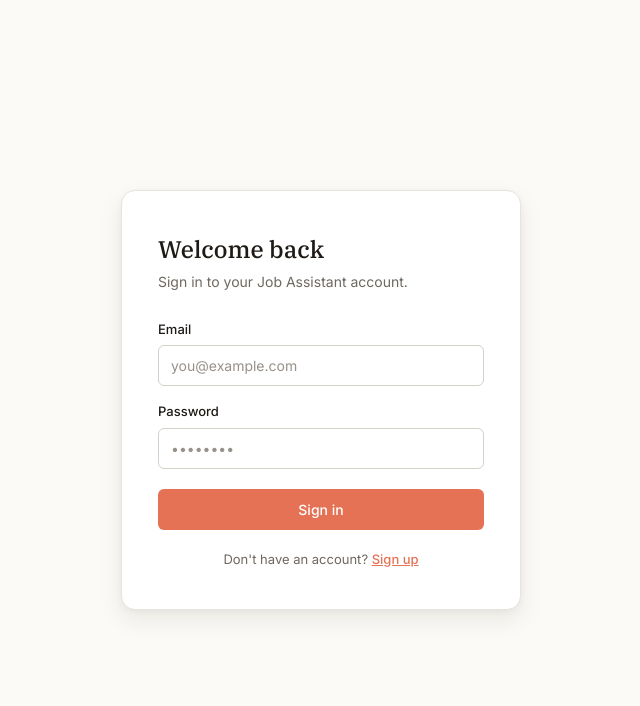
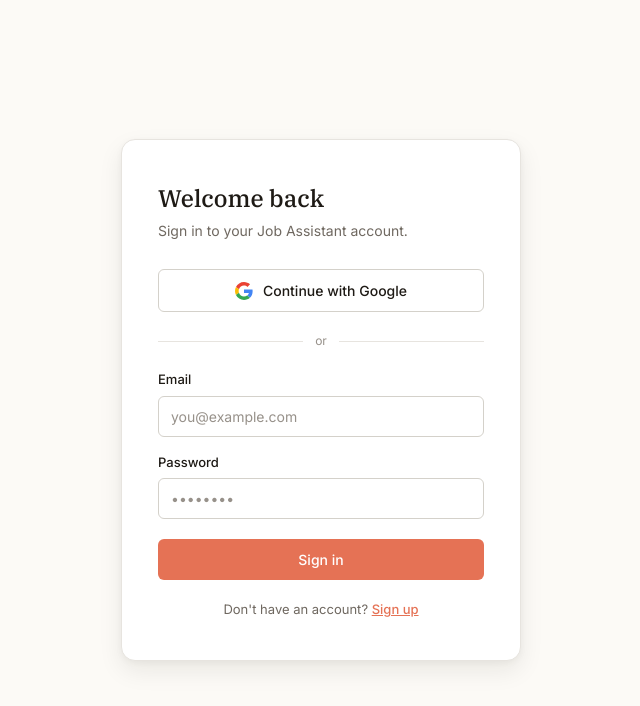
Before and after one commit to Kopiika/job-application-assistant, a Next.js app: page /auth in a window 1280 px wide. Shown: the top 706 px of the page, without its empty margins (319-959 px from the left). Built offline with nearby package versions, Linux system fonts and the light colour scheme; no server answers.

Commit message:
Add authentication callback and Google sign-in functionality to AuthPage (fixed error with double entering)

```diff
--- /dev/null
+++ b/app/auth/callback/route.ts
@@ -0,0 +1,18 @@
+import { createClient } from '@/lib/supabase/server'
+import { NextResponse, type NextRequest } from 'next/server'
+
+export async function GET(request: NextRequest) {
+  const { searchParams, origin } = new URL(request.url)
+  const code = searchParams.get('code')
+  const next = searchParams.get('next') ?? '/'
+
+  if (code) {
+    const supabase = await createClient()
+    const { error } = await supabase.auth.exchangeCodeForSession(code)
+    if (!error) {
+      return NextResponse.redirect(`${origin}${next}`)
+    }
+  }
+
+  return NextResponse.redirect(`${origin}/auth?error=auth_callback_error`)
+}
--- a/app/auth/page.tsx
+++ b/app/auth/page.tsx
@@ -1,6 +1,7 @@
 'use client'
 
 import { useState } from 'react'
+import { useRouter } from 'next/navigation'
 import { createClient } from '@/lib/supabase/client'
 
 export default function AuthPage() {
@@ -12,6 +13,7 @@
   const [loading, setLoading] = useState(false)
 
   const supabase = createClient()
+  const router = useRouter()
 
   async function handleSubmit(e: React.FormEvent) {
     e.preventDefault()
@@ -20,9 +22,11 @@
     setLoading(true)
 
     if (mode === 'signup') {
-      const { error } = await supabase.auth.signUp({ email, password })
+      const { data, error } = await supabase.auth.signUp({ email, password })
       if (error) {
         setError(error.message)
+      } else if (data.session) {
+        router.push('/')
       } else {
         setMessage('Check your email to confirm your account.')
       }
@@ -31,7 +35,7 @@
       if (error) {
         setError(error.message)
       } else {
-        window.location.href = '/'
+        router.push('/')
       }
     }
 
@@ -70,6 +74,46 @@
             ? 'Sign in to your Job Assistant account.'
             : 'Start building your profile and tracking applications.'}
         </p>
+
+        <button
+          onClick={async () => {
+            await supabase.auth.signInWithOAuth({
+              provider: 'google',
+              options: { redirectTo: `${window.location.origin}/auth/callback` },
+            })
+          }}
+          style={{
+            width: '100%',
+            display: 'flex',
+            alignItems: 'center',
+            justifyContent: 'center',
+            gap: 10,
+            padding: '10px',
+            border: '1px solid var(--border-strong)',
+            borderRadius: 'var(--radius-sm)',
+            fontSize: 14,
+            fontWeight: 500,
+            color: 'var(--text)',
+            background: 'var(--surface)',
+            marginBottom: 20,
+          }}
+          onMouseEnter={(e) => (e.currentTarget.style.background = 'var(--surface-2)')}
+          onMouseLeave={(e) => (e.currentTarget.style.background = 'var(--surface)')}
+        >
+          <svg width="18" height="18" viewBox="0 0 48 48">
+            <path fill="#EA4335" d="M24 9.5c3.54 0 6.71 1.22 9.21 3.6l6.85-6.85C35.9 2.38 30.47 0 24 0 14.62 0 6.51 5.38 2.56 13.22l7.98 6.19C12.43 13.72 17.74 9.5 24 9.5z"/>
+            <path fill="#4285F4" d="M46.98 24.55c0-1.57-.15-3.09-.38-4.55H24v9.02h12.94c-.58 2.96-2.26 5.48-4.78 7.18l7.73 6c4.51-4.18 7.09-10.36 7.09-17.65z"/>
+            <path fill="#FBBC05" d="M10.53 28.59c-.48-1.45-.76-2.99-.76-4.59s.27-3.14.76-4.59l-7.98-6.19C.92 16.46 0 20.12 0 24c0 3.88.92 7.54 2.56 10.78l7.97-6.19z"/>
+            <path fill="#34A853" d="M24 48c6.48 0 11.93-2.13 15.89-5.81l-7.73-6c-2.18 1.48-4.97 2.31-8.16 2.31-6.26 0-11.57-4.22-13.47-9.91l-7.98 6.19C6.51 42.62 14.62 48 24 48z"/>
+          </svg>
+          Continue with Google
+        </button>
+
+        <div style={{ display: 'flex', alignItems: 'center', gap: 12, marginBottom: 20 }}>
+          <div style={{ flex: 1, height: 1, background: 'var(--border)' }} />
+          <span style={{ fontSize: 12, color: 'var(--text-subtle)' }}>or</span>
+          <div style={{ flex: 1, height: 1, background: 'var(--border)' }} />
+        </div>
 
         <form onSubmit={handleSubmit} style={{ display: 'flex', flexDirection: 'column', gap: 16 }}>
           <div style={{ display: 'flex', flexDirection: 'column', gap: 6 }}>
```
